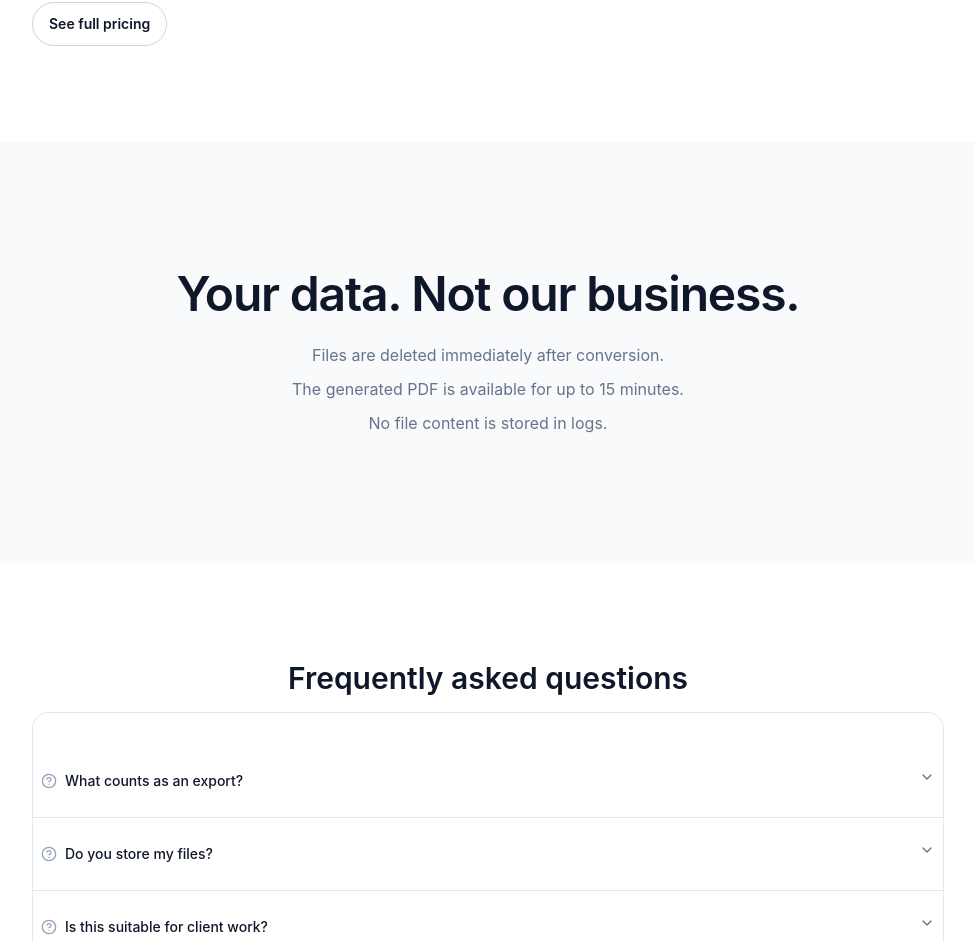
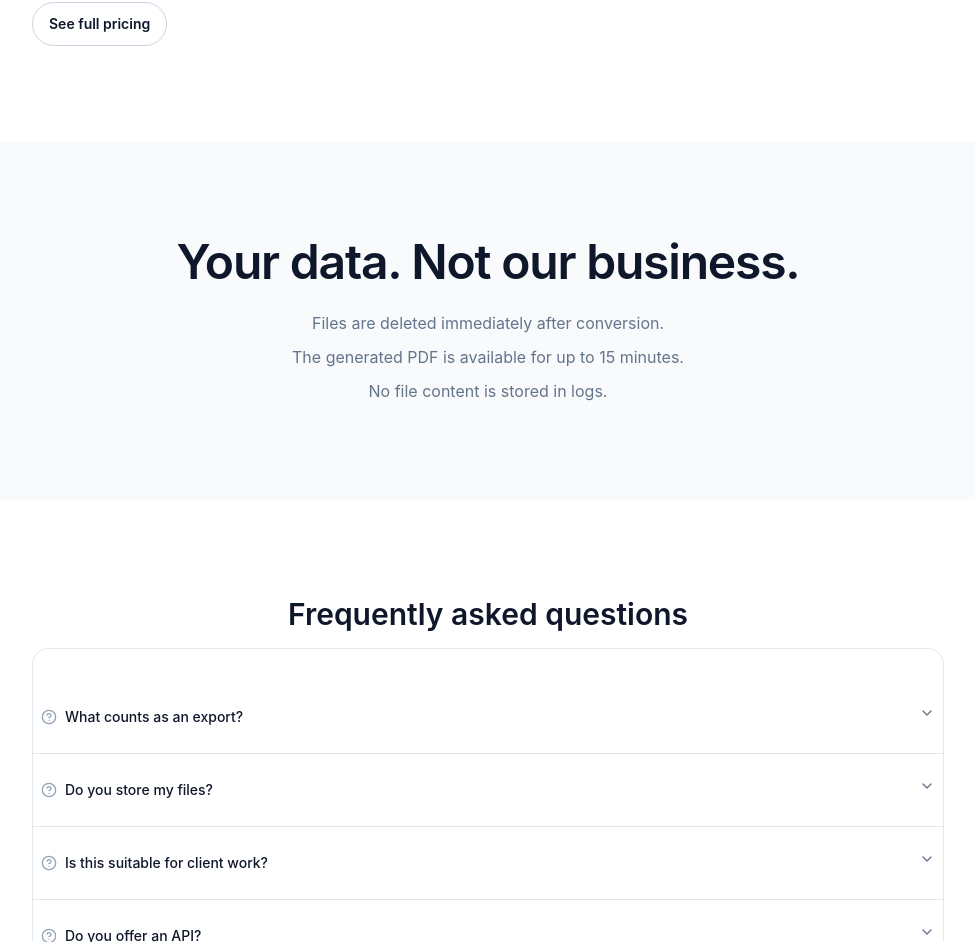
Before and after one commit to Togetheart/fitforpdf-frontend, a Next.js app: page / in a window 1280 px wide. Shown: the part 2831-3773 px from the top of the page, without its empty margins (152-1127 px from the left). Built offline with nearby package versions, Linux system fonts and the light colour scheme; no server answers.

Commit message:
Unify non-hero landing section paddings

```diff
--- a/app/page.jsx
+++ b/app/page.jsx
@@ -1009,7 +1009,7 @@ A104,Widget,6900.00`}
         id={LANDING_COPY_KEYS.privacyStrip}
         index={4}
         bg="bg-slate-50"
-        className="py-16 sm:py-20"
+        className="py-12"
         testId="privacy-section"
         maxWidth="max-w-3xl"
       >
```
Also changed, not shown: 1 other file (tests, documents, lock files or other folders).
